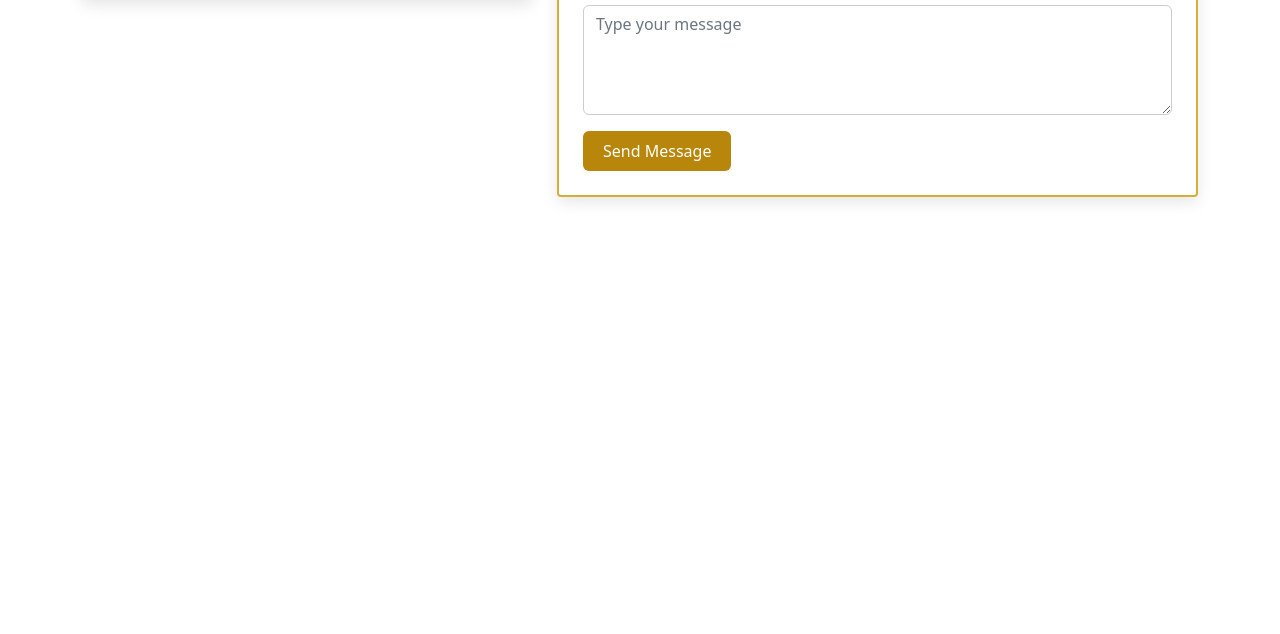
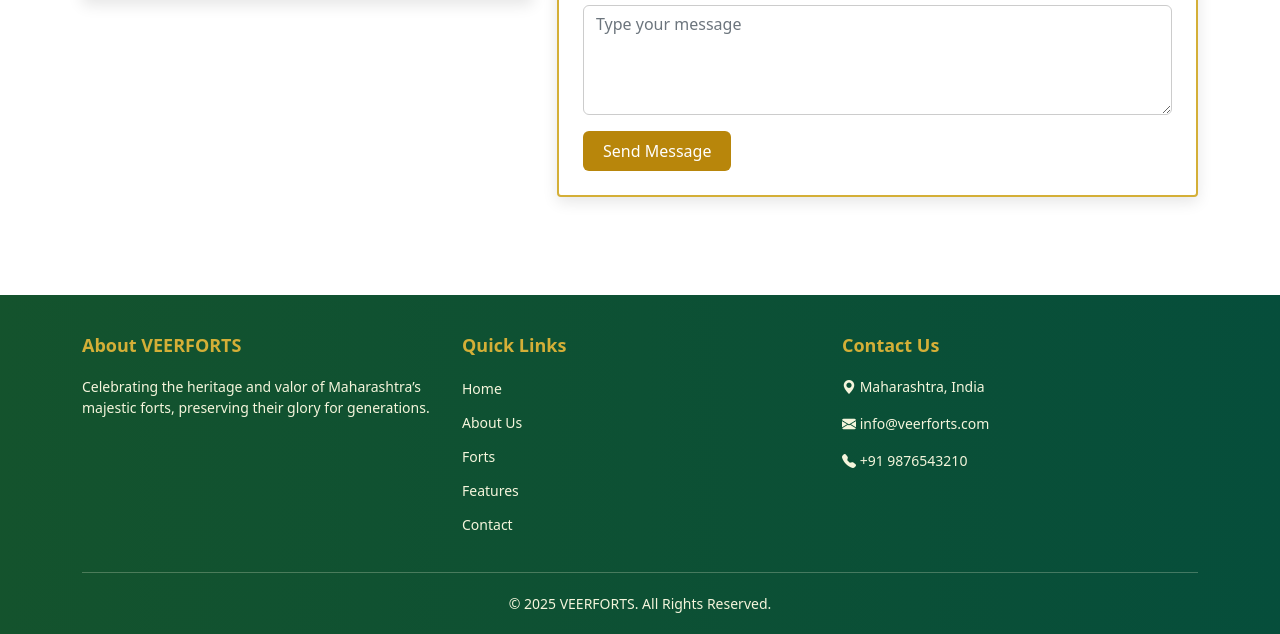
Before and after one commit to nikitashinde1705/veerforts_project, a plain HTML site: page contact.html in a window 1280 px wide. Shown: the part 585-1219 px from the top of the page. Before the commit the page ends 830 px from the top, so only its background shows below. Drawn offline with nearby package versions, Linux system fonts and the light colour scheme.

Commit message:
chnages updatednresolved conflicts

```diff
--- a/CSS/contact.css
+++ b/CSS/contact.css
@@ -65,7 +65,7 @@
 html, body {
   margin: 0;
   padding: 0;
-  overflow-x: hidden;  /* stops horizontal scroll */
+  overflow-x: hidden;
 }
 
 /* Contact Header */
@@ -153,3 +153,59 @@ html, body {
     font-size: 14px;
   }
 }
+
+/* footer design */
+
+.footer {
+  background: linear-gradient(to right, #14532d, #064e3b);
+  color: #F5F5DC;
+  padding: 40px 0 20px;
+  margin-top: 50px;
+}
+
+.footer h5 {
+  color: #D4AF37;
+  margin-bottom: 20px;
+  font-weight: 600;
+  font-size: 18px;
+}
+
+.footer p, .footer a {
+  font-size: 14px;
+  color: #F5F5DC;
+}
+
+.footer a {
+  text-decoration: none;
+  transition: 0.3s;
+}
+
+.footer a:hover {
+  color: #FFD700;
+}
+
+
+.footer-links {
+  list-style: none;
+  padding: 0;
+}
+
+.footer-links li {
+  margin-bottom: 10px;
+}
+
+/* Divider */
+.footer-line {
+  border-color: rgba(255, 255, 255, 0.2);
+  margin: 20px 0;
+}
+
+/* Responsive */
+@media (max-width: 767px) {
+  .footer {
+    text-align: center;
+  }
+  .footer .col-md-4 {
+    margin-bottom: 20px;
+  }
+}
--- a/CSS/index.css
+++ b/CSS/index.css
@@ -736,16 +736,16 @@ a {
 }
 
 /* footer design */
-/* Footer styling */
+
 .footer {
-  background: linear-gradient(to right, #14532d, #064e3b); /* dark green blend */
+  background: linear-gradient(to right, #14532d, #064e3b);
   color: #F5F5DC;
   padding: 40px 0 20px;
   margin-top: 50px;
 }
 
 .footer h5 {
-  color: #D4AF37; /* golden headings */
+  color: #D4AF37;
   margin-bottom: 20px;
   font-weight: 600;
   font-size: 18px;
@@ -762,10 +762,10 @@ a {
 }
 
 .footer a:hover {
-  color: #FFD700; /* gold hover */
+  color: #FFD700;
 }
 
-/* Quick Links list */
+
 .footer-links {
   list-style: none;
   padding: 0;
--- a/contact.html
+++ b/contact.html
@@ -136,6 +136,54 @@
             </div>
         </section>
 
+                <!-- footer start -->
+        <footer class="footer">
+            <div class="container">
+                <div class="row">
+
+                    <!-- About -->
+                    <div class="col-md-4">
+                        <h5>About VEERFORTS</h5>
+                        <p>Celebrating the heritage and valor of Maharashtra’s
+                            majestic forts, preserving their glory for
+                            generations.</p>
+                    </div>
+
+                    <!-- Quick Links -->
+                    <div class="col-md-4">
+                        <h5>Quick Links</h5>
+                        <ul class="footer-links">
+                            <li><a href="index.html">Home</a></li>
+                            <li><a href="about.html">About Us</a></li>
+                            <li><a href="forts.html">Forts</a></li>
+                            <li><a href="features.html">Features</a></li>
+                            <li><a href="contact.html">Contact</a></li>
+                        </ul>
+                    </div>
+
+                    <!-- Contact -->
+                    <div class="col-md-4">
+                        <h5>Contact Us</h5>
+                        <p><i class="bi bi-geo-alt-fill"></i> Maharashtra,
+                            India</p>
+                        <p><i class="bi bi-envelope-fill"></i>
+                            info@veerforts.com</p>
+                        <p><i class="bi bi-telephone-fill"></i> +91
+                            9876543210</p>
+                    </div>
+                </div>
+
+                <hr class="footer-line">
+                <div class="text-center">
+                    <p class="mb-0">&copy; 2025 VEERFORTS. All Rights
+                        Reserved.</p>
+                </div>
+            </div>
+        </footer>
+
+        <!-- footer end -->
+
+
         <script
             src="https://cdn.jsdelivr.net/npm/bootstrap@5.0.2/dist/js/bootstrap.bundle.min.js"
             integrity="sha384-MrcW6ZMFYlzcLA8Nl+NtUVF0sA7MsXsP1UyJoMp4YLEuNSfAP+JcXn/tWtIaxVXM"
```
Also changed, not shown: about.html (+2 -2 lines), features.html (+2 -2 lines), forts.html (+2 -2 lines), gallary.html (+2 -2 lines).
